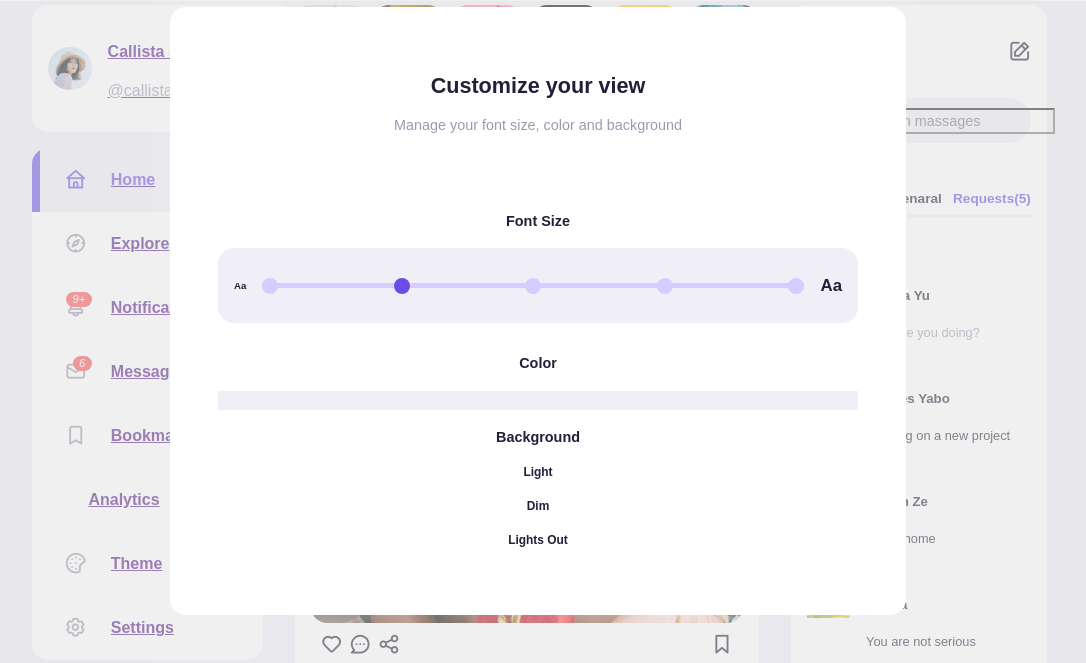
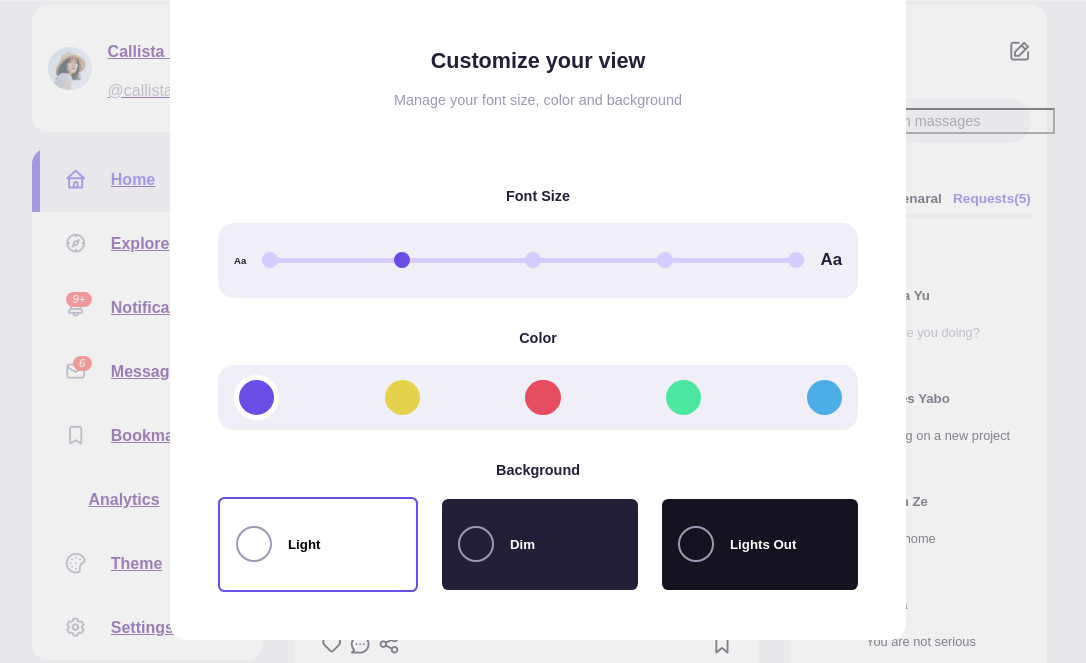
Before and after one commit to SamJay321/Social-Media-Website, a plain HTML site: page index.html in a window 1280 px wide. Shown: the part 89-752 px from the top of the page, without its empty margins (102-1188 px from the left). Drawn offline with nearby package versions, Linux system fonts and the light colour scheme.

Commit message:
background

```diff
--- a/index.html
+++ b/index.html
@@ -738,7 +738,7 @@
         <div class="background">
           <h4>Background</h4>
           <div class="choose-bg">
-            <div class="bg-1">
+            <div class="bg-1 active">
               <span></span>
               <h5 for="bg-1">Light</h5>
             </div>
--- a/style.css
+++ b/style.css
@@ -605,4 +605,87 @@ main .container .left .profile {
 .customize-theme .choose-color {
   background: var(--color-light);
   padding: var(--search-padding);
+  border-radius: var(--card-border-radius);
+  display: flex;
+  align-items: center;
+  justify-content: space-between;
 }
+
+.customize-theme .choose-color span {
+  width: 2.2rem;
+  height: 2.2rem;
+  border-radius: 50%;
+}
+
+.customize-theme .choose-color span:nth-child(1) {
+  background: hsl(252, 75%, 60%);
+}
+
+.customize-theme .choose-color span:nth-child(2) {
+  background: hsl(52, 75%, 60%);
+}
+
+.customize-theme .choose-color span:nth-child(3) {
+  background: hsl(352, 75%, 60%);
+}
+
+.customize-theme .choose-color span:nth-child(4) {
+  background: hsl(152, 75%, 60%);
+}
+
+.customize-theme .choose-color span:nth-child(5) {
+  background: hsl(202, 75%, 60%);
+}
+
+.customize-theme .choose-color span.active {
+  border: 5px solid white;
+}
+
+/*-------------------- BACKGROUND -----------------------*/
+
+.customize-theme .background {
+  margin-top: 2rem;
+}
+
+.customize-theme .choose-bg {
+  display: flex;
+  align-items: center;
+  justify-content: space-between;
+  gap: 1.5rem;
+}
+
+.customize-theme .choose-bg > div {
+  padding: var(--card-padding);
+  width: 100%;
+  display: flex;
+  align-items: center;
+  font-size: 1rem;
+  font-weight: bold;
+  border-radius: 0.4rem;
+  cursor: pointer;
+}
+
+.customize-theme .choose-bg > div.active {
+  border: 2px solid var(--color-primary);
+}
+
+.customize-theme .choose-bg .bg-1 {
+  background: white;
+  color: black;
+}
+.customize-theme .choose-bg .bg-2 {
+  background: hsl(252, 30%, 17%);
+  color: white;
+}
+.customize-theme .choose-bg .bg-3 {
+  background: hsl(252, 30%, 10%);
+  color: white;
+}
+
+.customize-theme .choose-bg > div span {
+  width: 2rem;
+  height: 2rem;
+  border: 2px solid var(--color-gray);
+  border-radius: 50%;
+  margin-right: 1rem;
+}
```
